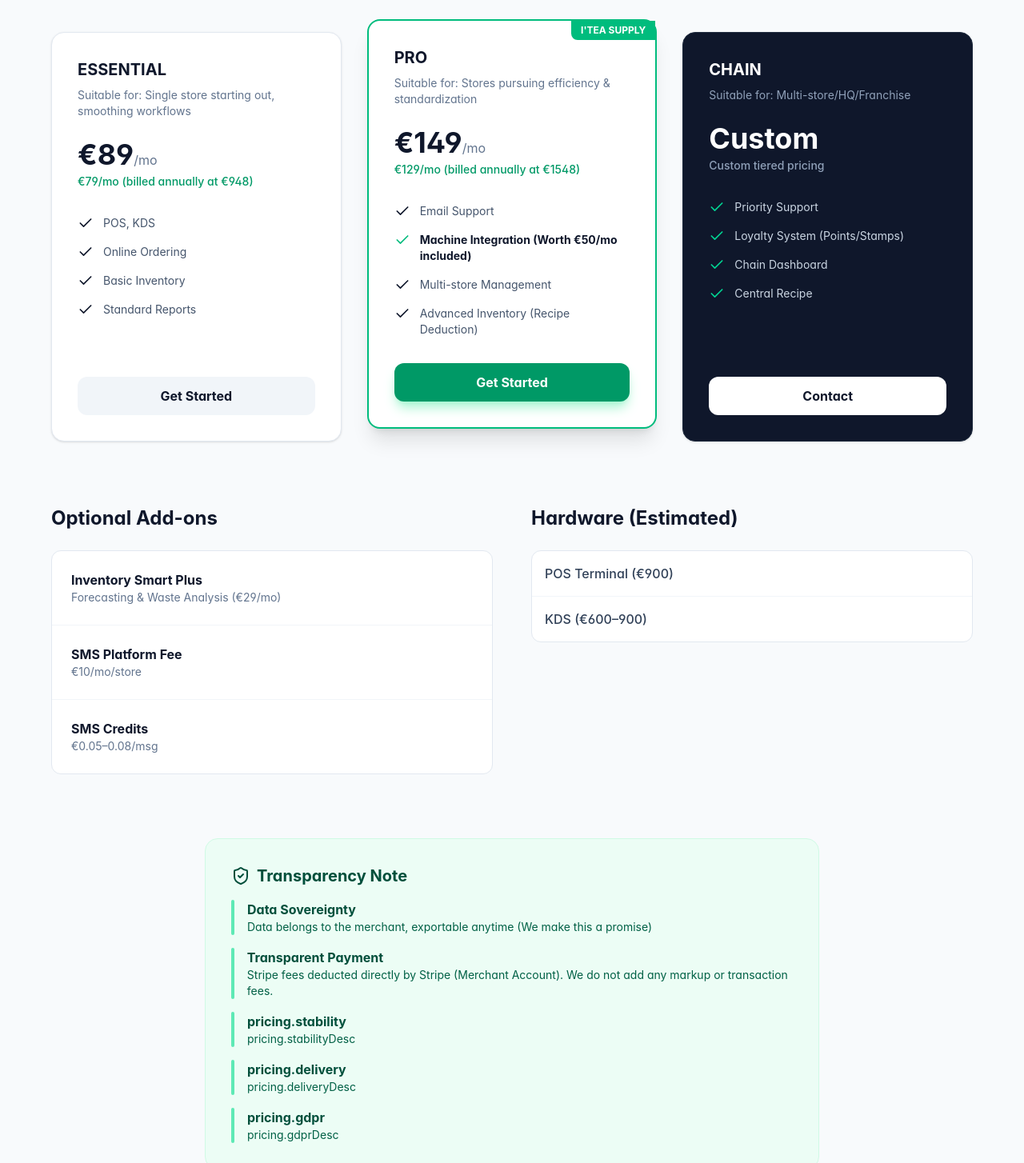
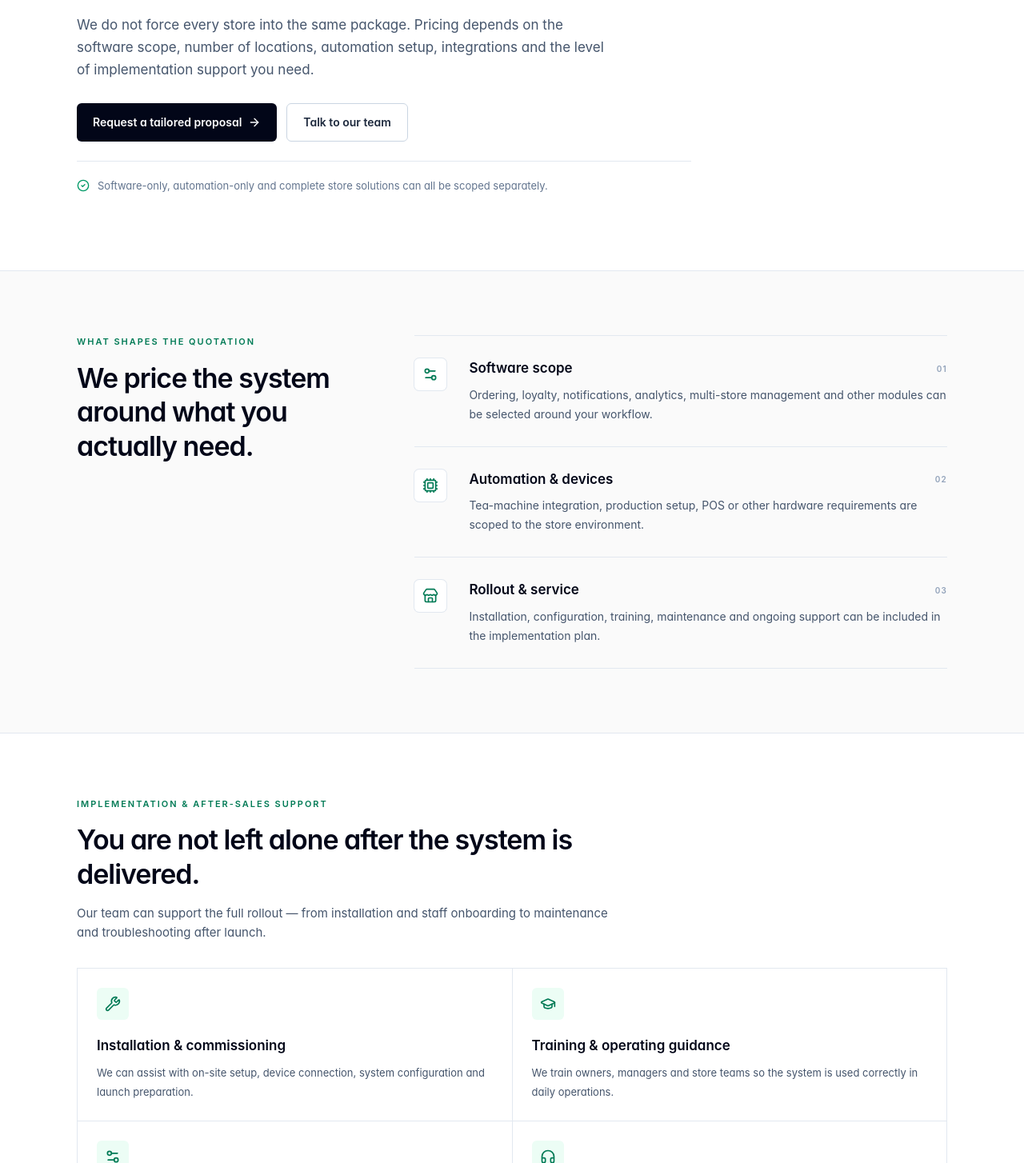
Before and after one commit to onesip/iteasupply-ordering, a React (Vite) app: page /pricing in a window 1280 px wide. Shown: the part 316-1770 px from the top of the page at 80% size. Built offline with nearby package versions, Linux system fonts and the light colour scheme.

Commit message:
Replace fixed pricing tiers with tailored quotation and support services

```diff
--- a/pages/Pricing.tsx
+++ b/pages/Pricing.tsx
@@ -1,198 +1,160 @@
 import React from 'react';
 import { Link } from 'react-router-dom';
-import { Check, X, ShieldCheck } from 'lucide-react';
+import {
+  ArrowRight,
+  CheckCircle2,
+  Cpu,
+  GraduationCap,
+  Headphones,
+  Settings2,
+  Store,
+  Wrench,
+} from 'lucide-react';
 import { useLanguage } from '../src/contexts/LanguageContext';
 
 const Pricing = () => {
-  const { t } = useLanguage();
+  const { language } = useLanguage();
+  const en = language === 'en';
+
+  const copy = en
+    ? {
+        kicker: 'PRICING & IMPLEMENTATION',
+        title: 'A quotation built around your operation.',
+        subtitle: 'We do not force every store into the same package. Pricing depends on the software scope, number of locations, automation setup, integrations and the level of implementation support you need.',
+        primary: 'Request a tailored proposal',
+        secondary: 'Talk to our team',
+        note: 'Software-only, automation-only and complete store solutions can all be scoped separately.',
+        scopeKicker: 'WHAT SHAPES THE QUOTATION',
+        scopeTitle: 'We price the system around what you actually need.',
+        scopes: [
+          ['Software scope', 'Ordering, loyalty, notifications, analytics, multi-store management and other modules can be selected around your workflow.', Settings2],
+          ['Automation & devices', 'Tea-machine integration, production setup, POS or other hardware requirements are scoped to the store environment.', Cpu],
+          ['Rollout & service', 'Installation, configuration, training, maintenance and ongoing support can be included in the implementation plan.', Store],
+        ],
+        supportKicker: 'IMPLEMENTATION & AFTER-SALES SUPPORT',
+        supportTitle: 'You are not left alone after the system is delivered.',
+        supportDesc: 'Our team can support the full rollout — from installation and staff onboarding to maintenance and troubleshooting after launch.',
+        services: [
+          ['Installation & commissioning', 'We can assist with on-site setup, device connection, system configuration and launch preparation.', Wrench],
+          ['Training & operating guidance', 'We train owners, managers and store teams so the system is used correctly in daily operations.', GraduationCap],
+          ['Maintenance & repair support', 'When hardware or connected equipment needs attention, our team can help diagnose, maintain and coordinate repairs.', Settings2],
+          ['Remote troubleshooting & support', 'For software, configuration and operational questions, we provide remote assistance and ongoing technical guidance.', Headphones],
+        ],
+        processKicker: 'HOW IT WORKS',
+        processTitle: 'A clear proposal before you commit.',
+        process: [
+          ['01', 'Understand the operation', 'We look at your store format, order channels, production flow, locations and existing equipment.'],
+          ['02', 'Define the right scope', 'Together we decide which software modules, integrations, devices and services are actually necessary.'],
+          ['03', 'Receive a tailored quotation', 'You receive a clear proposal covering the selected system scope, implementation and support.'],
+        ],
+        ctaTitle: 'Tell us how your store operates. We will build the right scope around it.',
+        ctaDesc: 'For exhibition visitors, we can discuss your setup directly and prepare a follow-up proposal after the demo.',
+        cta: 'Contact us for pricing',
+      }
+    : {
+        kicker: '价格与实施服务',
+        title: '根据你的实际运营需求定制报价。',
+        subtitle: '我们不会把所有门店硬塞进同一个套餐。最终报价会根据软件模块、门店数量、自动化设备、第三方对接以及你需要的实施服务范围来确定。',
+        primary: '获取定制方案',
+        secondary: '联系我们',
+        note: '可以单独选择软件、自动化设备，也可以一起规划完整门店解决方案。',
+        scopeKicker: '报价主要取决于什么',
+        scopeTitle: '只为真正需要的部分付费。',
+        scopes: [
+          ['软件范围', '手机点单、会员、通知、数据分析、多店管理等模块，可以根据实际运营流程组合。', Settings2],
+          ['自动化与设备', '奶茶机联动、生产流程、POS 以及其他硬件，会根据具体门店环境进行配置。', Cpu],
+          ['实施与服务', '安装、系统配置、培训、维护以及持续售后支持，都可以纳入实施方案。', Store],
+        ],
+        supportKicker: '实施与售后支持',
+        supportTitle: '系统交付以后，不是让你自己摸索。',
+        supportDesc: '我们可以从安装上线一直支持到日常运营，包括员工培训、维护、维修和后续排障。',
+        services: [
+          ['安装与上线调试', '可以协助现场安装、设备连接、系统配置以及开业前的整体上线准备。', Wrench],
+          ['培训与运营指导', '我们会帮助老板、店长和门店员工理解系统，并正确用于每天的实际运营。', GraduationCap],
+          ['维护与维修支持', '如果硬件或连接设备出现问题，我们可以协助诊断、维护，并根据情况安排维修。', Settings2],
+          ['远程排障与持续支持', '软件、配置或运营流程遇到问题时，我们可以提供远程排查和持续技术支持。', Headphones],
+        ],
+        processKicker: '报价流程',
+        processTitle: '先把需求讲清楚，再给你一份清晰方案。',
+        process: [
+          ['01', '了解你的门店', '先了解门店业态、点单渠道、制作流程、门店数量和目前已有的设备。'],
+          ['02', '确定真正需要的范围', '一起确认软件模块、设备、系统对接以及服务范围，不为了卖套餐而增加不需要的东西。'],
+          ['03', '提供定制报价', '最后给出一份清晰方案，把系统范围、实施内容和售后支持分别说明。'],
+        ],
+        ctaTitle: '告诉我们你的门店是怎么运营的，我们来帮你配置合适的方案。',
+        ctaDesc: '展会现场也可以直接聊你的门店情况，演示之后再根据实际需求提供后续报价。',
+        cta: '联系我们获取报价',
+      };
 
   return (
-    <div className="bg-slate-50 min-h-screen py-24">
-      <div className="container mx-auto px-4">
-        {/* Header */}
-        <div className="text-center max-w-3xl mx-auto mb-16">
-          <h1 className="text-4xl md:text-5xl font-bold text-slate-900 mb-6" dangerouslySetInnerHTML={{ __html: t('pricing.title') }} />
-          <p className="text-xl text-slate-600">
-            {t('pricing.subtitle')}
-          </p>
-        </div>
-
-        {/* Pricing Cards */}
-        <div className="grid md:grid-cols-3 gap-8 max-w-6xl mx-auto mb-20">
-          {/* ESSENTIAL */}
-          <div className="bg-white rounded-2xl shadow-sm border border-slate-200 p-8 flex flex-col relative overflow-hidden">
-            <h3 className="text-xl font-bold text-slate-900 mb-2">{t('pricing.essential')}</h3>
-            <p className="text-slate-500 text-sm mb-6">{t('pricing.essentialDesc')}</p>
-            <div className="mb-8">
-              <span className="text-4xl font-bold text-slate-900">{t('pricing.essentialPrice')}</span>
-              <span className="text-slate-500">/mo</span>
-              <div className="text-sm text-emerald-600 font-medium mt-1">{t('pricing.essentialNote')}</div>
+    <div className="min-h-screen bg-white pt-16 text-slate-950">
+      <section className="border-b border-slate-200 bg-white">
+        <div className="mx-auto max-w-6xl px-4 py-14 sm:px-6 sm:py-20 lg:px-8 lg:py-24">
+          <div className="max-w-3xl">
+            <div className="text-[10px] font-semibold uppercase tracking-[0.18em] text-emerald-700 sm:text-[11px]">{copy.kicker}</div>
+            <h1 className="mt-4 text-[34px] font-semibold leading-[1.08] tracking-[-0.04em] text-slate-950 sm:text-[48px] lg:text-[56px]">{copy.title}</h1>
+            <p className="mt-5 max-w-2xl text-[15px] leading-7 text-slate-600 sm:text-[17px]">{copy.subtitle}</p>
+            <div className="mt-7 flex flex-col gap-3 sm:flex-row">
+              <Link to="/contact" className="inline-flex min-h-12 items-center justify-center gap-2 rounded-md bg-slate-950 px-5 text-sm font-semibold text-white transition hover:bg-emerald-700">{copy.primary}<ArrowRight className="h-4 w-4" /></Link>
+              <Link to="/contact" className="inline-flex min-h-12 items-center justify-center rounded-md border border-slate-300 bg-white px-5 text-sm font-semibold text-slate-800 transition hover:bg-slate-50">{copy.secondary}</Link>
             </div>
-
-            <div className="space-y-4 mb-8 flex-grow">
-              <FeatureItem text={t('pricing.features.pos')} />
-              <FeatureItem text={t('pricing.features.online')} />
-              <FeatureItem text={t('pricing.features.inventory')} />
-              <FeatureItem text={t('pricing.features.reporting')} />
-            </div>
-
-            <Link to="/contact" className="w-full block text-center bg-slate-100 hover:bg-slate-200 text-slate-900 font-bold py-3 rounded-xl transition-colors">
-              {t('nav.getStarted')}
-            </Link>
-          </div>
-
-          {/* PRO */}
-          <div className="bg-white rounded-2xl shadow-xl border-2 border-emerald-500 p-8 flex flex-col relative transform md:-translate-y-4">
-            <div className="absolute top-0 right-0 bg-emerald-500 text-white text-xs font-bold px-3 py-1 rounded-bl-lg">{t('home.usTag')}</div>
-            <h3 className="text-xl font-bold text-slate-900 mb-2">{t('pricing.pro')}</h3>
-            <p className="text-slate-500 text-sm mb-6">{t('pricing.proDesc')}</p>
-            <div className="mb-8">
-              <span className="text-4xl font-bold text-slate-900">{t('pricing.proPrice')}</span>
-              <span className="text-slate-500">/mo</span>
-              <div className="text-sm text-emerald-600 font-medium mt-1">{t('pricing.proNote')}</div>
-            </div>
-
-            <div className="space-y-4 mb-8 flex-grow">
-              <FeatureItem text={t('pricing.features.support')} />
-              <FeatureItem text={t('pricing.features.machine')} highlight />
-              <FeatureItem text={t('pricing.features.multi')} />
-              <FeatureItem text={t('pricing.features.advInventory')} />
-            </div>
-
-            <Link to="/contact" className="w-full block text-center bg-emerald-600 hover:bg-emerald-700 text-white font-bold py-3 rounded-xl transition-colors shadow-lg shadow-emerald-200">
-              {t('nav.getStarted')}
-            </Link>
-          </div>
-
-          {/* CHAIN */}
-          <div className="bg-slate-900 rounded-2xl shadow-sm border border-slate-800 p-8 flex flex-col text-white">
-            <h3 className="text-xl font-bold text-white mb-2">{t('pricing.chain')}</h3>
-            <p className="text-slate-400 text-sm mb-6">{t('pricing.chainDesc')}</p>
-            <div className="mb-8">
-              <span className="text-4xl font-bold text-white">{t('pricing.chainPrice')}</span>
-              <div className="text-sm text-slate-400 font-medium mt-1">{t('pricing.chainNote')}</div>
-            </div>
-
-            <div className="space-y-4 mb-8 flex-grow">
-              <FeatureItem text={t('pricing.features.priority')} dark />
-              <FeatureItem text={t('pricing.features.loyalty')} dark />
-              <FeatureItem text={t('pricing.features.chainDash')} dark />
-              <FeatureItem text={t('pricing.features.recipe')} dark />
-            </div>
-
-            <Link to="/contact" className="w-full block text-center bg-white hover:bg-slate-100 text-slate-900 font-bold py-3 rounded-xl transition-colors">
-              {t('nav.contact')}
-            </Link>
+            <div className="mt-6 flex items-start gap-2.5 border-t border-slate-200 pt-5 text-[12px] leading-5 text-slate-500 sm:text-[13px]"><CheckCircle2 className="mt-0.5 h-4 w-4 shrink-0 text-emerald-600" />{copy.note}</div>
           </div>
         </div>
+      </section>
 
-        {/* Add-ons & Hardware Grid */}
-        <div className="grid md:grid-cols-2 gap-12 max-w-6xl mx-auto mb-20">
-          {/* Add-ons */}
-          <div>
-            <h3 className="text-2xl font-bold text-slate-900 mb-6 flex items-center gap-2">
-              {t('pricing.addons')}
-            </h3>
-            <div className="bg-white rounded-xl border border-slate-200 overflow-hidden">
-              <div className="p-6 border-b border-slate-100 flex justify-between items-center">
-                <div>
-                  <h4 className="font-bold text-slate-900">{t('pricing.inventoryPlus')}</h4>
-                  <p className="text-sm text-slate-500">{t('pricing.inventoryPlusDesc')}</p>
-                </div>
-              </div>
-              <div className="p-6 border-b border-slate-100 flex justify-between items-center">
-                <div>
-                  <h4 className="font-bold text-slate-900">{t('pricing.smsPlatform')}</h4>
-                  <p className="text-sm text-slate-500">{t('pricing.smsPlatformDesc')}</p>
-                </div>
-              </div>
-              <div className="p-6 flex justify-between items-center">
-                <div>
-                  <h4 className="font-bold text-slate-900">{t('pricing.smsCredits')}</h4>
-                  <p className="text-sm text-slate-500">{t('pricing.smsCreditsDesc')}</p>
-                </div>
-              </div>
+      <section className="border-b border-slate-200 bg-[#fafafa] py-14 sm:py-18 lg:py-20">
+        <div className="mx-auto max-w-6xl px-4 sm:px-6 lg:px-8">
+          <div className="grid gap-8 lg:grid-cols-[0.72fr_1.28fr] lg:gap-12">
+            <div className="max-w-sm">
+              <div className="text-[10px] font-semibold uppercase tracking-[0.18em] text-emerald-700 sm:text-[11px]">{copy.scopeKicker}</div>
+              <h2 className="mt-4 text-[27px] font-semibold leading-tight tracking-[-0.03em] text-slate-950 sm:text-[34px]">{copy.scopeTitle}</h2>
             </div>
-          </div>
-
-          {/* Hardware */}
-          <div>
-            <h3 className="text-2xl font-bold text-slate-900 mb-6 flex items-center gap-2">
-              {t('pricing.hardware')}
-            </h3>
-            <div className="bg-white rounded-xl border border-slate-200 overflow-hidden">
-              <HardwareRow text={t('pricing.posTerm')} />
-              <HardwareRow text={t('pricing.kdsScreen')} />
+            <div className="divide-y divide-slate-200 border-y border-slate-200">
+              {copy.scopes.map(([title, desc, Icon], index) => {
+                const C = Icon as React.ComponentType<{ className?: string }>;
+                return <div key={String(title)} className="grid gap-4 py-6 sm:grid-cols-[52px_1fr] sm:py-7"><div className="flex h-10 w-10 items-center justify-center rounded-md bg-white text-emerald-700 ring-1 ring-slate-200"><C className="h-5 w-5" /></div><div><div className="flex items-center justify-between gap-3"><h3 className="text-[17px] font-semibold text-slate-950">{String(title)}</h3><span className="text-[10px] font-semibold tracking-[0.12em] text-slate-400">0{index + 1}</span></div><p className="mt-2 text-[13px] leading-6 text-slate-600 sm:text-[14px]">{String(desc)}</p></div></div>;
+              })}
             </div>
           </div>
         </div>
+      </section>
 
-        {/* Transparency Note */}
-        <div className="max-w-3xl mx-auto bg-emerald-50 rounded-2xl p-8 border border-emerald-100">
-          <h3 className="text-xl font-bold text-emerald-900 mb-4 flex items-center gap-2">
-            <ShieldCheck className="w-6 h-6" /> {t('pricing.promise')}
-          </h3>
-          <div className="space-y-4">
-            <div className="flex gap-4">
-              <div className="w-1 bg-emerald-300 rounded-full"></div>
-              <div>
-                <h4 className="font-bold text-emerald-900">{t('pricing.sovereignty')}</h4>
-                <p className="text-emerald-800 text-sm">{t('pricing.sovereigntyDesc')}</p>
-              </div>
-            </div>
-            <div className="flex gap-4">
-              <div className="w-1 bg-emerald-300 rounded-full"></div>
-              <div>
-                <h4 className="font-bold text-emerald-900">{t('pricing.transparency')}</h4>
-                <p className="text-emerald-800 text-sm">{t('pricing.transparencyDesc')}</p>
-              </div>
-            </div>
-            <div className="flex gap-4">
-              <div className="w-1 bg-emerald-300 rounded-full"></div>
-              <div>
-                <h4 className="font-bold text-emerald-900">{t('pricing.stability')}</h4>
-                <p className="text-emerald-800 text-sm">{t('pricing.stabilityDesc')}</p>
-              </div>
-            </div>
-            <div className="flex gap-4">
-              <div className="w-1 bg-emerald-300 rounded-full"></div>
-              <div>
-                <h4 className="font-bold text-emerald-900">{t('pricing.delivery')}</h4>
-                <p className="text-emerald-800 text-sm">{t('pricing.deliveryDesc')}</p>
-              </div>
-            </div>
-            <div className="flex gap-4">
-              <div className="w-1 bg-emerald-300 rounded-full"></div>
-              <div>
-                <h4 className="font-bold text-emerald-900">{t('pricing.gdpr')}</h4>
-                <p className="text-emerald-800 text-sm">{t('pricing.gdprDesc')}</p>
-              </div>
+      <section className="border-b border-slate-200 bg-white py-14 sm:py-18 lg:py-20">
+        <div className="mx-auto max-w-6xl px-4 sm:px-6 lg:px-8">
+          <div className="max-w-2xl">
+            <div className="text-[10px] font-semibold uppercase tracking-[0.18em] text-emerald-700 sm:text-[11px]">{copy.supportKicker}</div>
+            <h2 className="mt-4 text-[27px] font-semibold leading-tight tracking-[-0.03em] text-slate-950 sm:text-[34px]">{copy.supportTitle}</h2>
+            <p className="mt-4 text-[14px] leading-6 text-slate-600 sm:text-[15px]">{copy.supportDesc}</p>
+          </div>
+          <div className="mt-8 grid gap-px overflow-hidden border border-slate-200 bg-slate-200 sm:grid-cols-2">
+            {copy.services.map(([title, desc, Icon]) => {
+              const C = Icon as React.ComponentType<{ className?: string }>;
+              return <div key={String(title)} className="bg-white p-5 sm:p-6"><div className="flex h-10 w-10 items-center justify-center rounded-md bg-emerald-50 text-emerald-700"><C className="h-5 w-5" /></div><h3 className="mt-5 text-[16px] font-semibold text-slate-950 sm:text-[17px]">{String(title)}</h3><p className="mt-2 text-[13px] leading-6 text-slate-600">{String(desc)}</p></div>;
+            })}
+          </div>
+        </div>
+      </section>
+
+      <section className="border-b border-slate-200 bg-slate-950 py-14 text-white sm:py-18 lg:py-20">
+        <div className="mx-auto max-w-6xl px-4 sm:px-6 lg:px-8">
+          <div className="grid gap-9 lg:grid-cols-[0.72fr_1.28fr] lg:gap-12">
+            <div className="max-w-sm"><div className="text-[10px] font-semibold uppercase tracking-[0.18em] text-emerald-300 sm:text-[11px]">{copy.processKicker}</div><h2 className="mt-4 text-[27px] font-semibold leading-tight tracking-[-0.03em] text-white sm:text-[34px]">{copy.processTitle}</h2></div>
+            <div className="divide-y divide-white/10 border-y border-white/10">
+              {copy.process.map(([num, title, desc]) => <div key={num} className="grid gap-2 py-5 sm:grid-cols-[48px_1fr] sm:gap-4 sm:py-6"><div className="text-[10px] font-semibold tracking-[0.14em] text-emerald-300">{num}</div><div><h3 className="text-[16px] font-semibold text-white">{title}</h3><p className="mt-2 text-[13px] leading-6 text-slate-400">{desc}</p></div></div>)}
             </div>
           </div>
         </div>
+      </section>
 
-      </div>
+      <section className="bg-white px-4 py-14 sm:px-6 sm:py-18 lg:px-8 lg:py-20">
+        <div className="mx-auto grid max-w-6xl gap-7 border border-slate-200 bg-[#fafafa] p-6 sm:p-8 lg:grid-cols-[1fr_auto] lg:items-center lg:p-10">
+          <div><h2 className="max-w-3xl text-[26px] font-semibold leading-tight tracking-[-0.03em] text-slate-950 sm:text-[32px]">{copy.ctaTitle}</h2><p className="mt-3 max-w-2xl text-[13px] leading-6 text-slate-600 sm:text-[14px]">{copy.ctaDesc}</p></div>
+          <Link to="/contact" className="inline-flex min-h-12 w-full items-center justify-center gap-2 rounded-md bg-emerald-600 px-5 text-sm font-semibold text-white transition hover:bg-emerald-700 sm:w-auto">{copy.cta}<ArrowRight className="h-4 w-4" /></Link>
+        </div>
+      </section>
     </div>
   );
 };
 
-const FeatureItem = ({ text, included = true, highlight = false, textSuffix = "", dark = false }: { text: string, included?: boolean, highlight?: boolean, textSuffix?: string, dark?: boolean }) => (
-  <div className={`flex items-start gap-3 ${!included ? 'opacity-50' : ''}`}>
-    {included ? (
-      <Check className={`w-5 h-5 shrink-0 ${highlight ? 'text-emerald-500' : (dark ? 'text-emerald-400' : 'text-slate-900')}`} />
-    ) : (
-      <X className="w-5 h-5 shrink-0 text-slate-400" />
-    )}
-    <span className={`text-sm ${dark ? 'text-slate-300' : 'text-slate-600'} ${highlight ? 'font-bold text-slate-900' : ''}`}>
-      {text} <span className="text-emerald-600 font-normal">{textSuffix}</span>
-    </span>
-  </div>
-);
-
-const HardwareRow = ({ text }: { text: string }) => (
-  <div className="p-4 border-b border-slate-100 last:border-0 flex justify-between items-center hover:bg-slate-50 transition-colors">
-    <span className="text-slate-700 font-medium">{text}</span>
-  </div>
-);
-
 export default Pricing;
```
